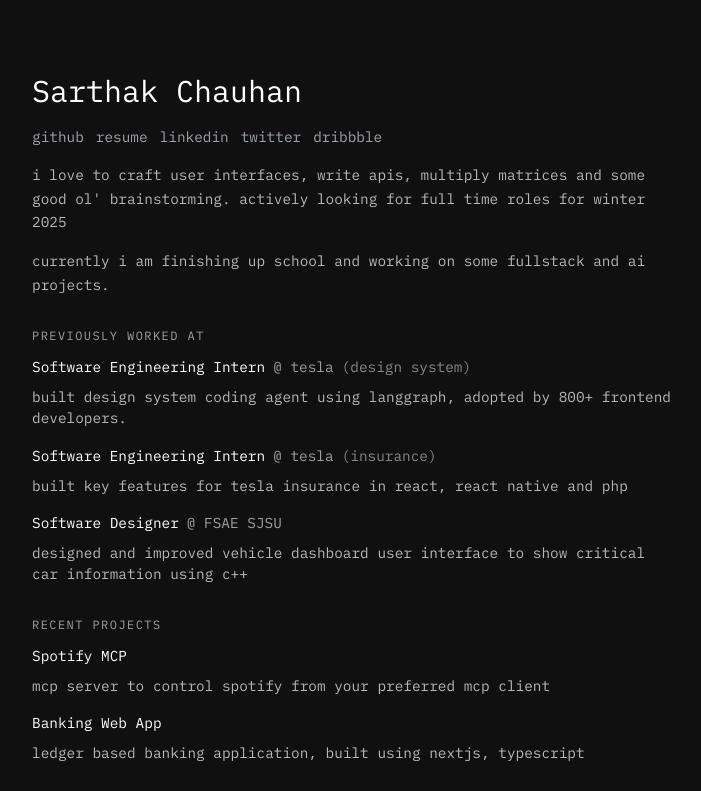
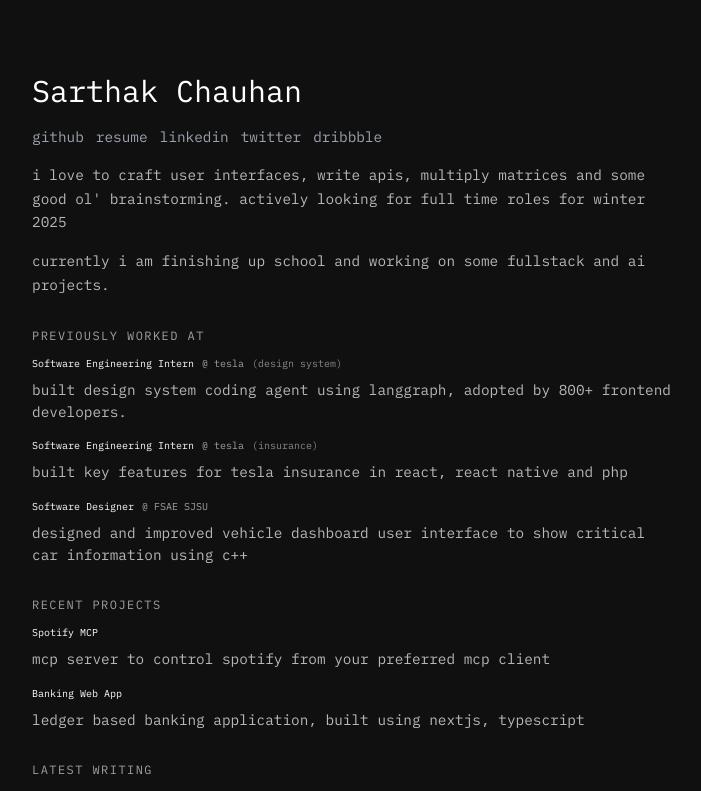
Before and after one commit to Sarthakischauhan/portfolio, a Next.js app: page / in a window 1280 px wide. Shown: the top 791 px of the page, without its empty margins (288-989 px from the left). Built offline with nearby package versions, Linux system fonts and the light colour scheme.

Commit message:
package json and configs

```diff
--- a/app/globals.css
+++ b/app/globals.css
@@ -13,7 +13,7 @@
     --foreground-rgb: 255, 255, 255;
     --background-start-rgb: 15, 17, 42;
     --background-end-rgb: 15, 17, 42;
-    --background-start-hex: #111010;
+    --background-start-hex:rgb(21, 21, 21);
   }
 }
 
--- a/package.json
+++ b/package.json
@@ -15,6 +15,7 @@
     "@radix-ui/react-slot": "^1.1.0",
     "@types/mdx": "^2.0.13",
     "framer-motion": "^11.9.0",
+    "geist": "^1.7.0",
     "lucide-react": "^0.447.0",
     "moment": "^2.30.1",
     "next": "14.2.6",
--- a/tailwind.config.js
+++ b/tailwind.config.js
@@ -19,6 +19,7 @@
       fontFamily: {
         inter: ["var(--font-inter)", "sans"],
         mono: ["var(--font-ibm-mono)", "monospace"],
+        geist: ["var(--font-geist-sans)", "sans"]
       },
       textColor: {
         danger: "#e3342f",
@@ -57,7 +58,7 @@
           // 12px → fluid → 14.4px
         ],
         "section-heading": [
-          "clamp(0.75rem, 0.85rem + 0.6vw, 0.9rem)",
+          "10px"
           // 15.2px → fluid → 20px
         ],
         nav: [
@@ -68,6 +69,9 @@
           "clamp(1.5625rem, 1.25rem + 1.5vw, 1.875rem)",
           // 25px → fluid → 30px
         ],
+        "blog-title": [
+          "16px"
+        ]
       },
       letterSpacing: {
         nav: "0.04em",
```
Also changed, not shown: 1 other file (tests, documents, lock files or other folders).
